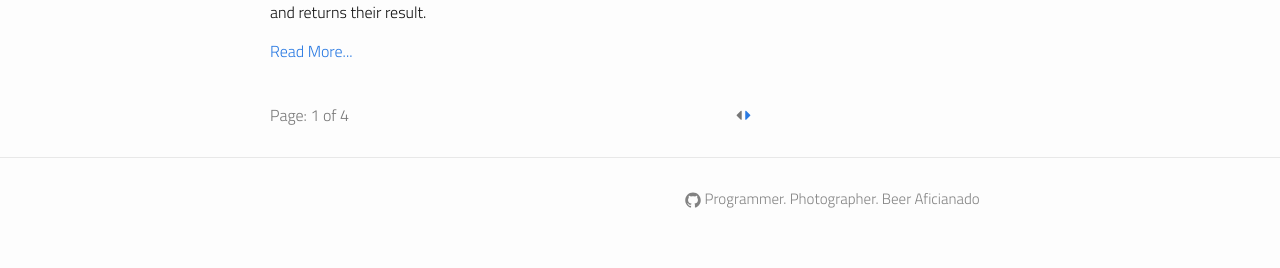
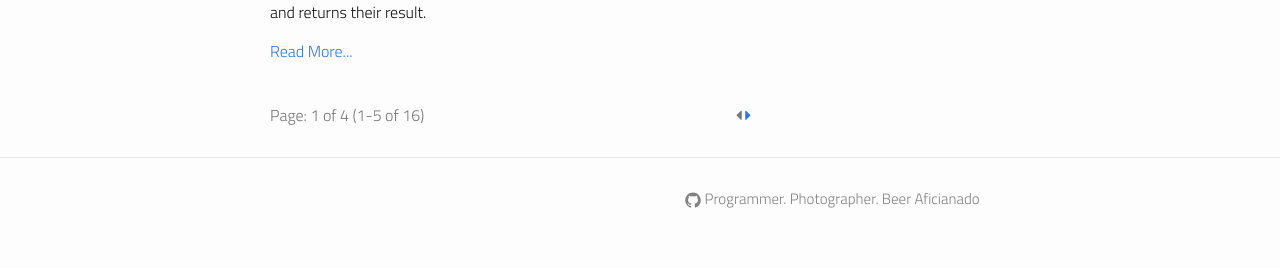
Before and after one commit to arupbhunia/kirankoduru.github.io, a Jekyll site: the page built from index.html, in a window 1280 px wide. Shown: the part 1103-1371 px from the top of the page. Built offline with Jekyll 4.4.1, drawn with Linux system fonts in a browser that asks for light colours; nearby versions of some CDN libraries; the list of posts is cut into pages by our own code.

Commit message:
Pagination added to posts
Pagination show the post numbers. Like 1-5 of total 16 posts

```diff
--- a/index.html
+++ b/index.html
@@ -22,7 +22,22 @@ layout: default
     <!-- Pagination links -->
     <div class="pagination">
       <span class="page-numbers">
-        <span>Page: {{ paginator.page }} of {{ paginator.total_pages }}</span>
+        <!-- post start number -->
+        {% if paginator.page > 1 %}
+          {% assign start_num = paginator.page | minus: 1 | times: paginator.per_page | plus: 1 %}
+        {% else %}
+          {% assign start_num = paginator.page %}
+        {% endif %}
+
+        <!-- post end number -->
+        {% assign end_num = paginator.page|times:paginator.per_page %}
+        {% if end_num < paginator.total_posts %}
+          {% assign end_num = paginator.page|times:paginator.per_page %}
+        {% else %}
+          {% assign end_num = paginator.total_posts %}
+        {% endif %}
+
+        <span>Page: {{ paginator.page }} of {{ paginator.total_pages }} ({{ start_num }}-{{ end_num }} of {{ paginator.total_posts }})</span>
       </span>
       <span class="arrows">
         {% if paginator.previous_page %}
```
